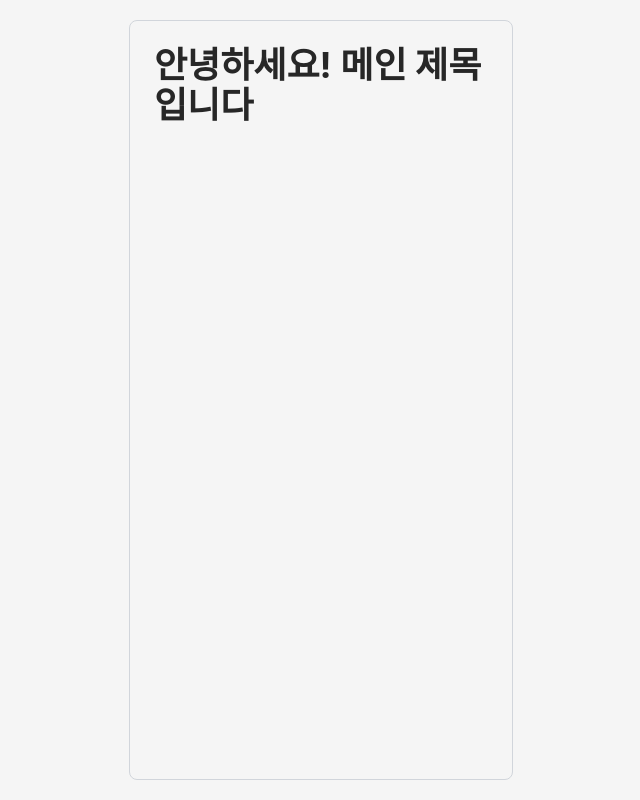
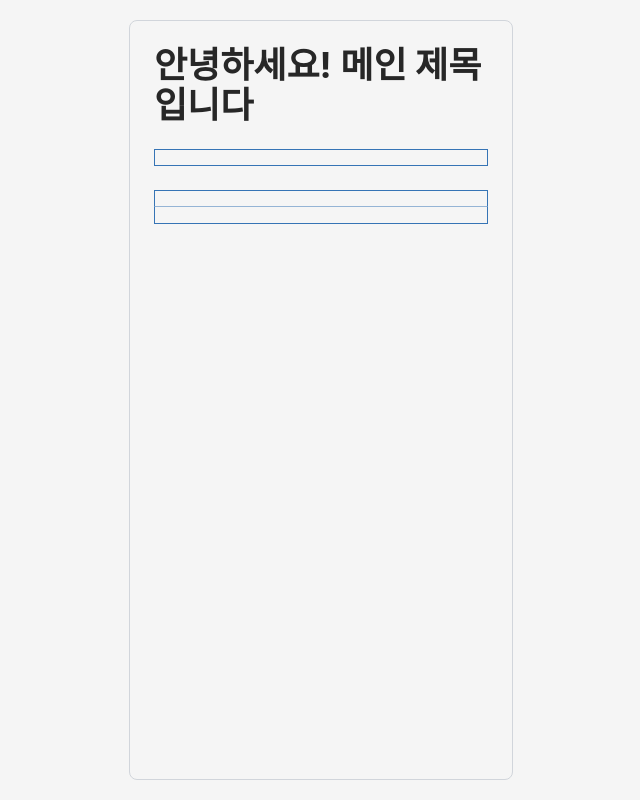
Before and after one commit to comeet-product/comeet, a Next.js app: page / in a window 1280 px wide. Shown: the whole page, without its empty margins (319-959 px from the left). Built offline with nearby package versions, Linux system fonts and the light colour scheme; a web font is replaced by a local one.

Commit message:
Hour 완성

```diff
--- a/src/app/page.js
+++ b/src/app/page.js
@@ -1,9 +1,15 @@
 import Title from "@/components/Title";
+import Half from "@/components/TimetableResult/Half";
+import Hour from "@/components/TimetableResult/Hour";
 
 export default function Home() {
   return (
     <div className="p-4 md:p-6">
       <Title>안녕하세요! 메인 제목입니다</Title>
+      <br />
+      <Half />
+      <br />
+      <Hour />
     </div>
   );
 }
--- a/src/components/TimetableResult/Half.js
+++ b/src/components/TimetableResult/Half.js
@@ -1,9 +1,11 @@
 export default function Half({ isTop }) {
   return (
     <div className={`w-full h-[17px] border-main ${
-      isTop
-        ? 'border border-b-[0.3px]'
-        : 'border border-t-[0.3px]'
+      isTop === undefined
+        ? 'border-[1.3px]'
+        : isTop
+          ? 'border-[1.3px] border-b-[1px] border-b-main/50'
+          : 'border-[1.3px] border-t-0'
     }`}>
     </div>
   );
```
